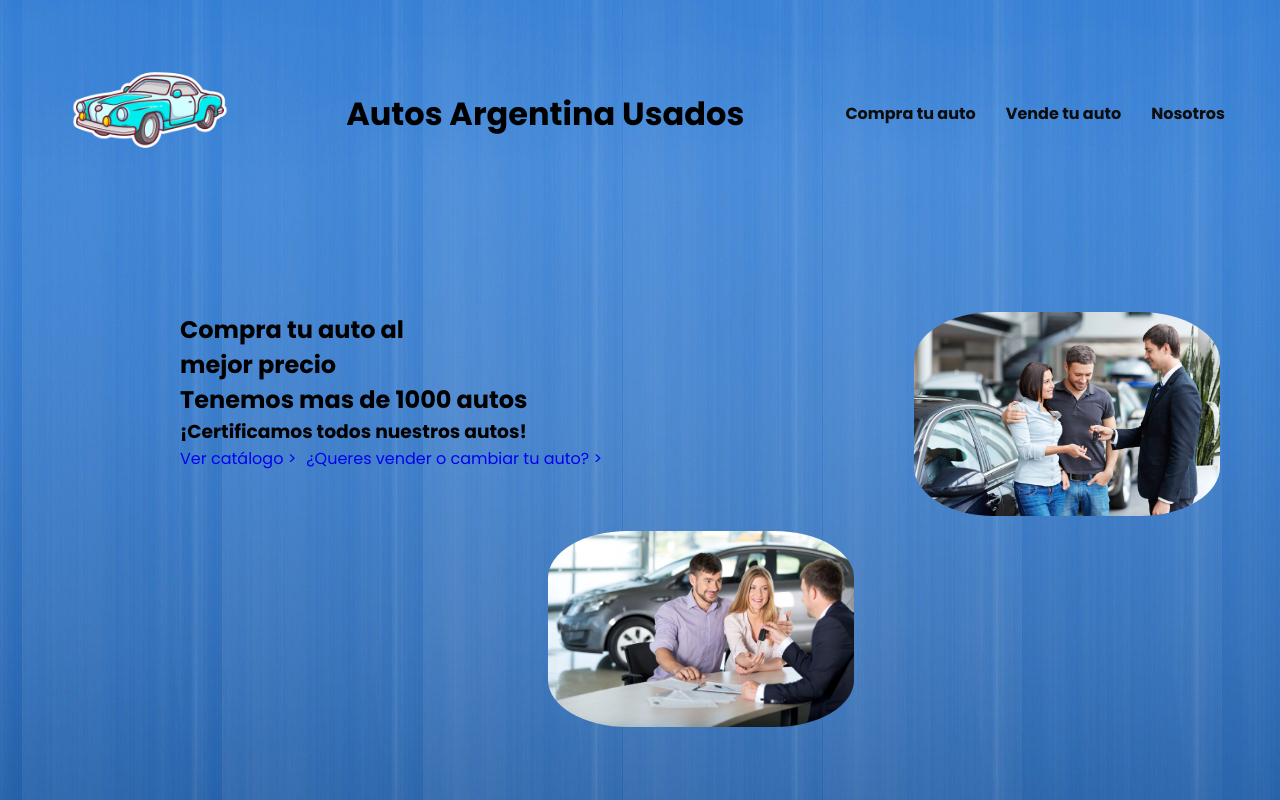
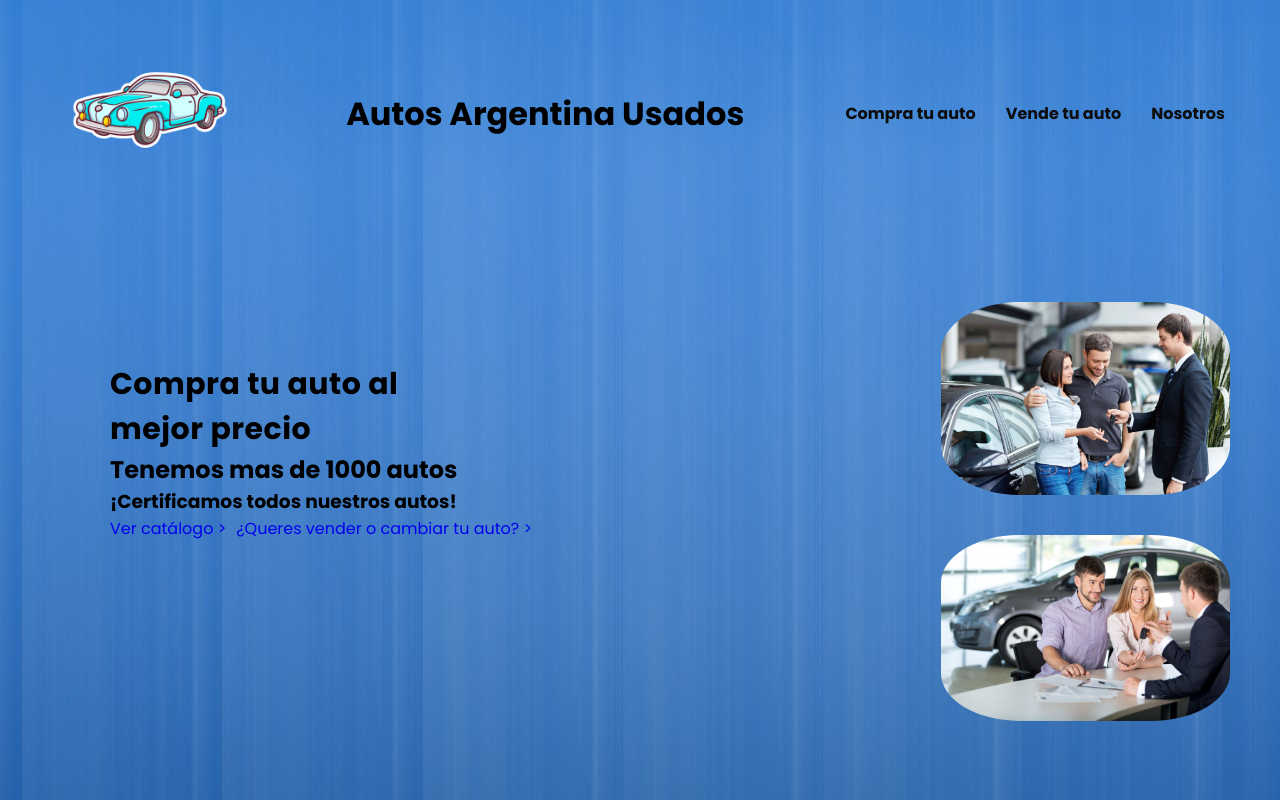
Before and after one commit to TomyMontenegro99/PFMontenegro, a plain HTML site: page index.html in a window 1280 px wide. Shown: the top 800 px of the page. Drawn offline with Linux system fonts and the light colour scheme; files whose address does not match are found by name.

Commit message:
se arreglaron paddings y margins en hero

```diff
--- a/estilos/estilos.css
+++ b/estilos/estilos.css
@@ -77,15 +77,18 @@ ul {
 
 .hero{
     display: flex;
-
     padding: 30px 30px;
     margin-bottom: 10px;
 }
 .hero__contenido-info {
-    padding: 30px 150px;
+    padding: 30px;
+    margin: 50px;
     float: left;
+
 }
 .hero__contenido-info h1{
+    letter-spacing: 0.5px;
+    font-size: 30px;
     margin: 0 10;
     width: 60%;
 }
@@ -100,8 +103,8 @@ ul {
 
 .hero__contenido-imagen img{
     float: right;
-    padding: 30px;
-    width: 30%;
+    padding: 20px;
+    width: 27%;
     border-radius: 30%;
 }
 
@@ -275,6 +278,8 @@ ul {
     margin-bottom: 1rem;
 }
 
+
+
 .campo label{
     color:black;
     font-weight: bold;
@@ -290,9 +295,13 @@ ul {
 
 .input-text {
     width: 90%;
-    border: none;
     padding: 1.5rem;
     border-radius: .5rem;
+    transition: all 0.5s;
+}
+
+.input-text:focus{
+    border: 5px  inset black;
 }
 
 .formulario__boton{
```
